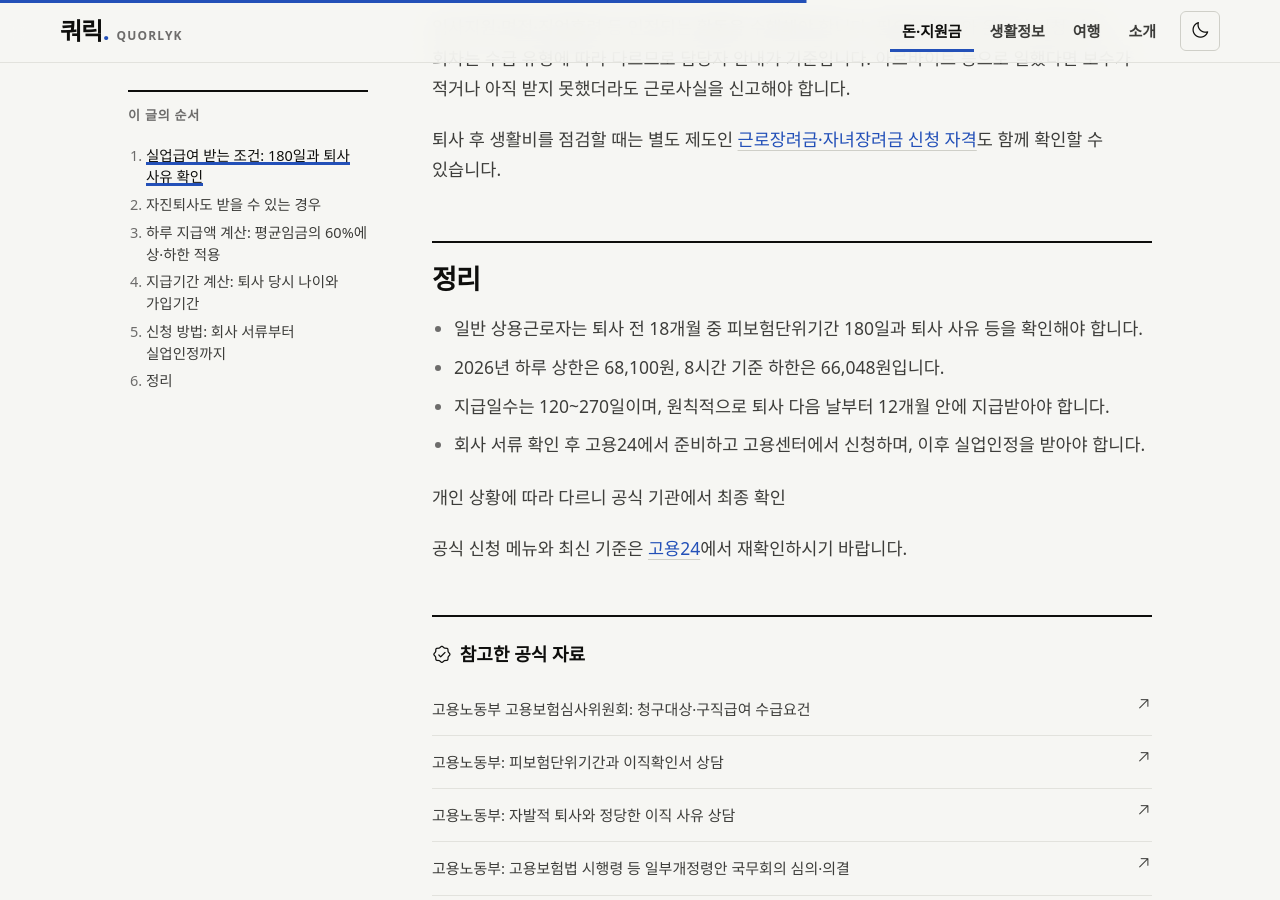
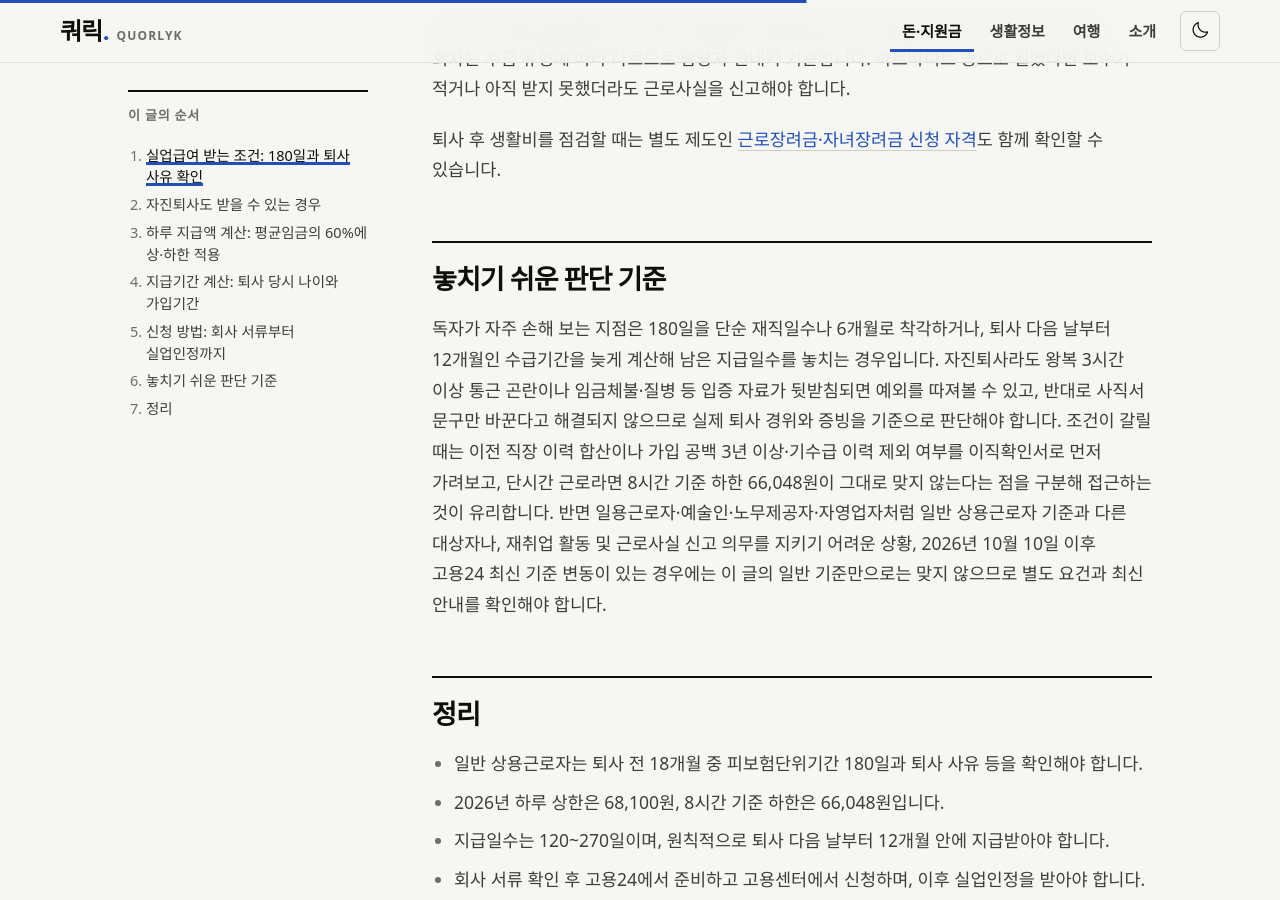
Before and after one commit to ekgoddlek0-dotcom/quorlyk-site, a Jekyll site: the page built from _posts/2026-10-10-unemployment-benefit-eligibility-application-calculation.md, in a window 1280 px wide and 900 px high, scrolled down 4132 px. Built offline with Jekyll 4.4.1, drawn with Linux system fonts in a browser that asks for light colours; some web fonts are replaced.

Commit message:
판단 단락 추가: 실업급여 받는 조건과 신청 방법: 2026년 하루 지급액·기간 계산

```diff
--- a/_posts/2026-10-10-unemployment-benefit-eligibility-application-calculation.md
+++ b/_posts/2026-10-10-unemployment-benefit-eligibility-application-calculation.md
@@ -26,6 +26,7 @@ sources:
     url: "https://m.work24.go.kr/cm/c/f/1100/selecSystInfo.do?currentPageNo=1&recordCountPerPage=10&systClId=SC00000256&systCnntId=CI00001237&systId=SI00000412&upprSystClId="
   - name: "고용24: 실업급여(상용직) 신청절차·주의사항"
     url: "https://www.work24.go.kr/cm/c/f/1100/selecSystInfo.do?currentPageNo=1&recordCountPerPage=10&systClId=SC00000254&systCnntId=CI00001715&systId=SI00000411&upprSystClId="
+enriched: 2026-11-20
 ---
 실업급여 중 구직급여는 일반 상용근로자 기준으로 퇴사 전 18개월 동안 피보험단위기간이 180일 이상이고, 비자발적 퇴사 등 요건을 충족하며 재취업활동을 하는 사람이 대상입니다. 2026년 적용 대상자의 하루 지급액은 8시간 근로 기준 하한 66,048원·상한 68,100원이며, 지급일수는 120~270일입니다. 퇴사 후 고용24에서 구직등록과 교육을 진행하고 거주지 관할 고용센터에서 신청해야 하며, 원칙적으로 퇴사 다음 날부터 12개월 안에 지급까지 마쳐야 합니다.
 
@@ -82,6 +83,10 @@ sources:
 
 퇴사 후 생활비를 점검할 때는 별도 제도인 [근로장려금·자녀장려금 신청 자격](/earned-income-child-tax-credit-2026/)도 함께 확인할 수 있습니다.
 
+## 놓치기 쉬운 판단 기준
+
+독자가 자주 손해 보는 지점은 180일을 단순 재직일수나 6개월로 착각하거나, 퇴사 다음 날부터 12개월인 수급기간을 늦게 계산해 남은 지급일수를 놓치는 경우입니다. 자진퇴사라도 왕복 3시간 이상 통근 곤란이나 임금체불·질병 등 입증 자료가 뒷받침되면 예외를 따져볼 수 있고, 반대로 사직서 문구만 바꾼다고 해결되지 않으므로 실제 퇴사 경위와 증빙을 기준으로 판단해야 합니다. 조건이 갈릴 때는 이전 직장 이력 합산이나 가입 공백 3년 이상·기수급 이력 제외 여부를 이직확인서로 먼저 가려보고, 단시간 근로라면 8시간 기준 하한 66,048원이 그대로 맞지 않는다는 점을 구분해 접근하는 것이 유리합니다. 반면 일용근로자·예술인·노무제공자·자영업자처럼 일반 상용근로자 기준과 다른 대상자나, 재취업 활동 및 근로사실 신고 의무를 지키기 어려운 상황, 2026년 10월 10일 이후 고용24 최신 기준 변동이 있는 경우에는 이 글의 일반 기준만으로는 맞지 않으므로 별도 요건과 최신 안내를 확인해야 합니다.
+
 ## 정리
 
 - 일반 상용근로자는 퇴사 전 18개월 중 피보험단위기간 180일과 퇴사 사유 등을 확인해야 합니다.
```
